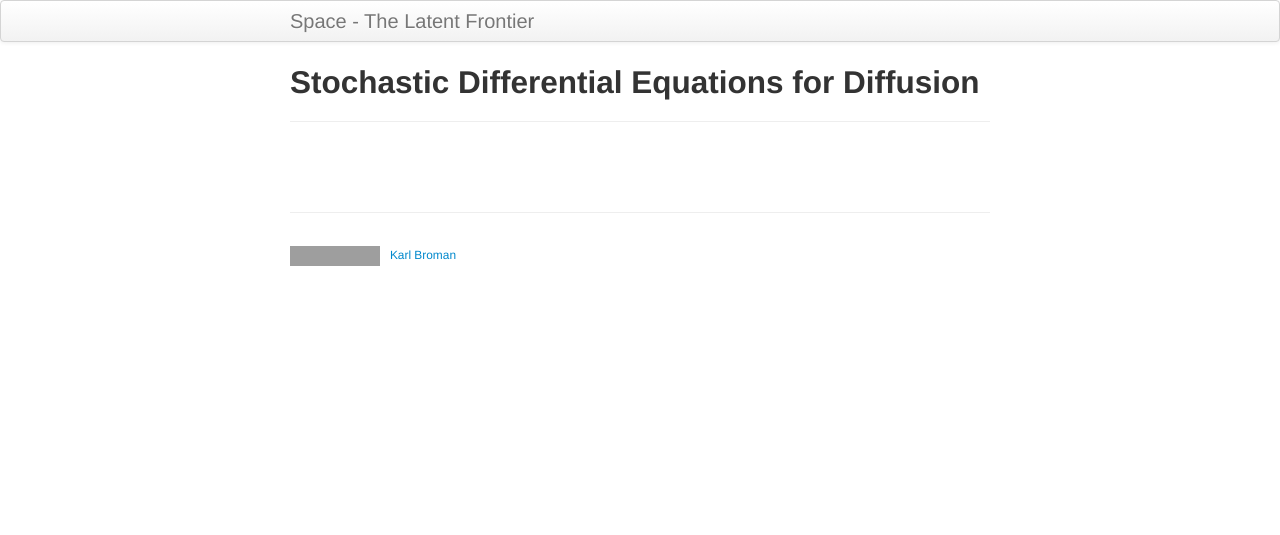
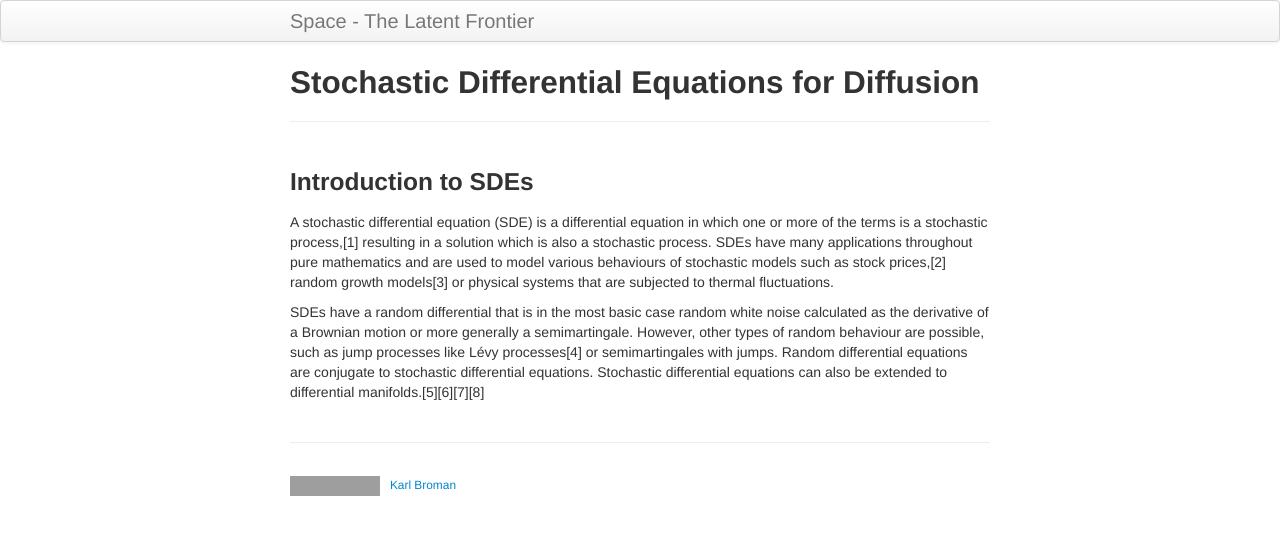
Before and after one commit to skt9/skt9.github.io, a Jekyll site: the page built from pages/sde.md, in a window 1280 px wide. Shown: the top 535 px of the page. Built offline with Jekyll 4.4.1, drawn with Linux system fonts in a browser that asks for light colours; grey boxes are pictures that could not be loaded.

Commit message:
updated sde.md

```diff
--- a/pages/sde.md
+++ b/pages/sde.md
@@ -3,3 +3,19 @@ layout: page
 title: Stochastic Differential Equations for Diffusion
 description: Overview of the use of SDEs in Diffusion Models
 ---
+
+### Introduction to SDEs
+
+
+A stochastic differential equation (SDE) is a differential equation
+in which one or more of the terms is a stochastic process,[1] resulting in
+a solution which is also a stochastic process. SDEs have many applications throughout
+pure mathematics and are used to model various behaviours of stochastic models such as stock
+prices,[2] random growth models[3] or physical systems that are subjected to thermal fluctuations.
+
+
+SDEs have a random differential that is in the most basic case random white noise calculated
+as the derivative of a Brownian motion or more generally a semimartingale. However, other types
+of random behaviour are possible, such as jump processes like Lévy processes[4] or semimartingales
+with jumps. Random differential equations are conjugate to stochastic differential equations.
+Stochastic differential equations can also be extended to differential manifolds.[5][6][7][8]
```
Also changed, not shown: index.md (+3 -0 lines).
